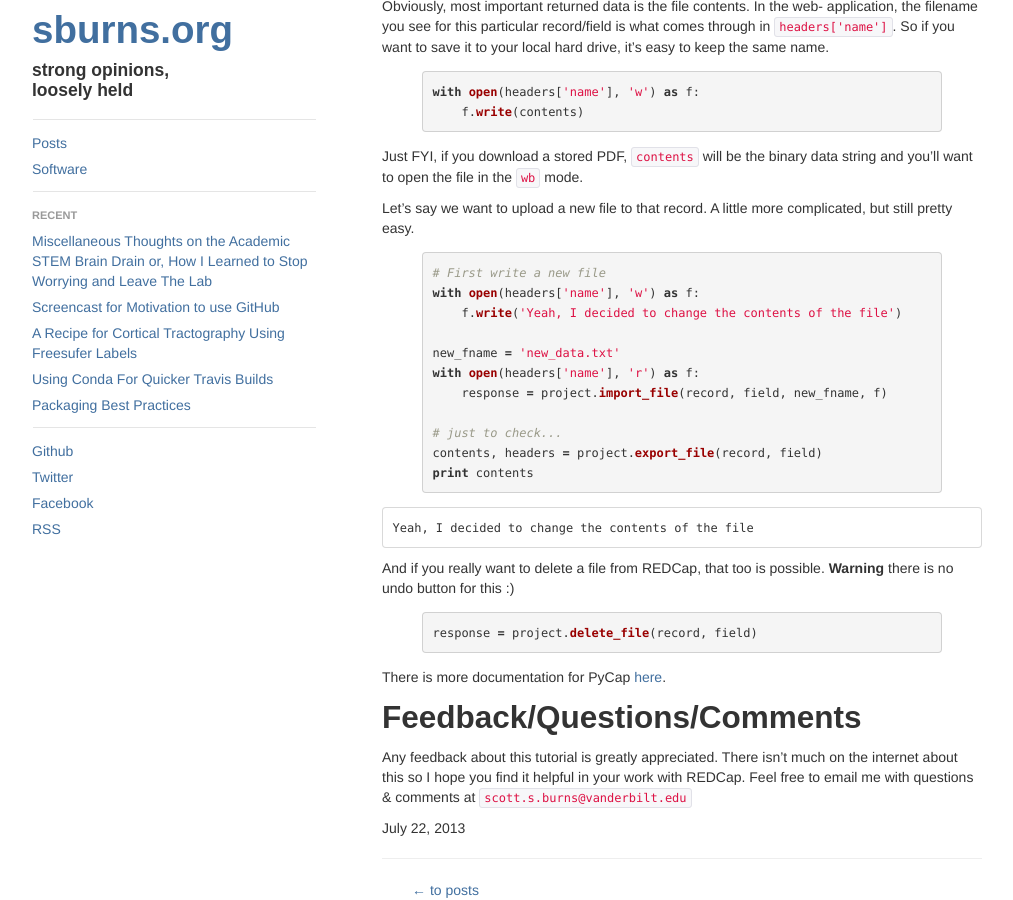
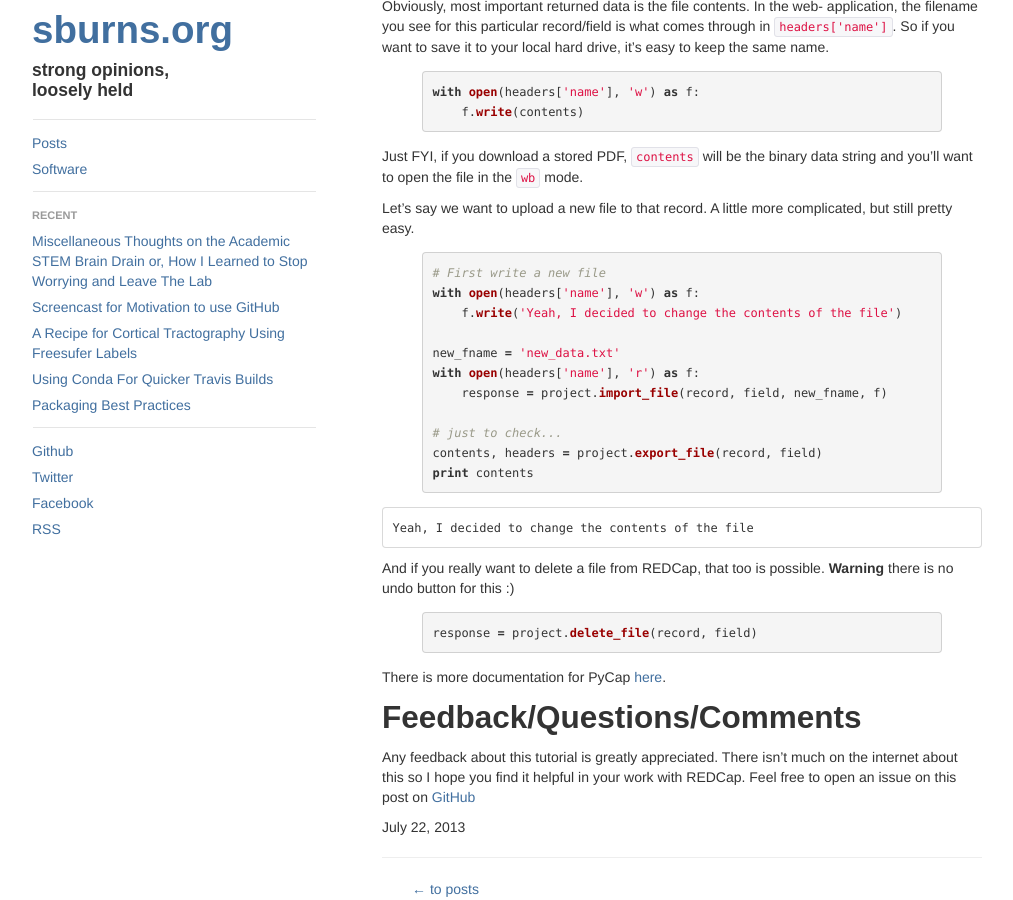
Before and after one commit to sburns/sburns.github.com, a Jekyll site: the page built from _posts/2013-07-22-intro-to-redcap-api.md, in a window 1280 px wide and 900 px high, scrolled down 6498 px. Shown: the whole window, without its empty margins (3-1016 px from the left). Built offline with Jekyll 4.4.1, drawn with Linux system fonts in a browser that asks for light colours; Markdown is read by kramdown in place of the engine named in the settings.

Commit message:
s/vanderbilt/github

```diff
--- a/_posts/2013-07-22-intro-to-redcap-api.md
+++ b/_posts/2013-07-22-intro-to-redcap-api.md
@@ -409,4 +409,4 @@ There is more documentation for PyCap [here](http://sburns.github.io/PyCap).
 
 Any feedback about this tutorial is greatly appreciated. There isn't much on the
 internet about this so I hope you find it helpful in your work with REDCap. Feel
-free to email me with questions & comments at `scott.s.burns@vanderbilt.edu`
+free to open an issue on this post on [GitHub](https://github.com/sburns/sburns.github.com)
```
